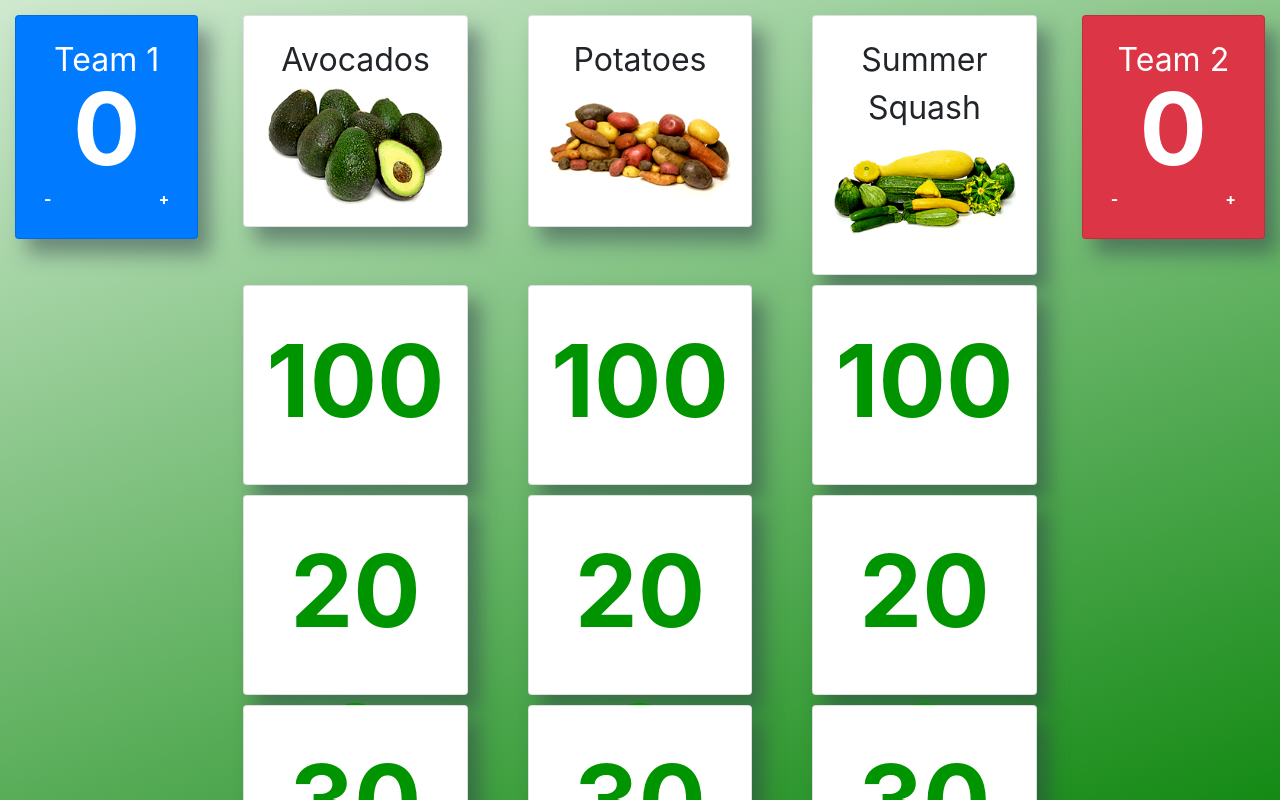
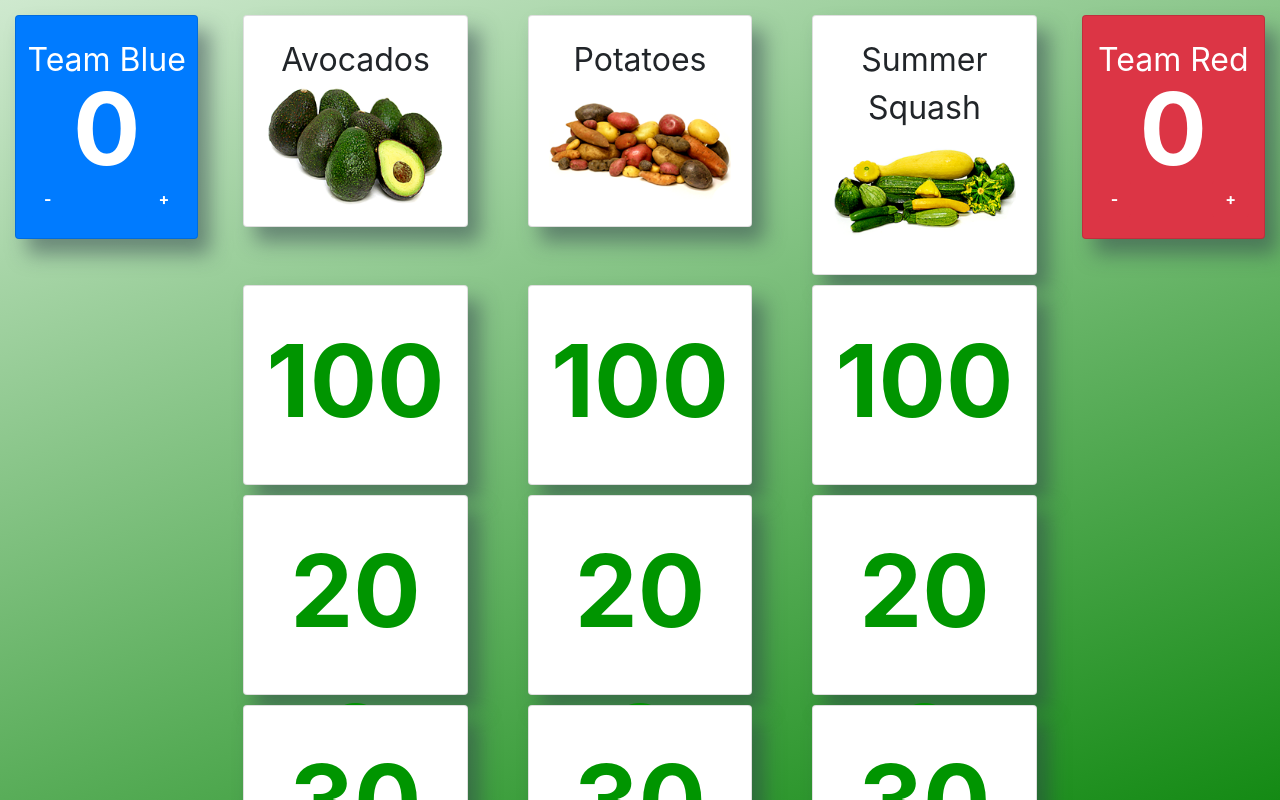
Before and after one commit to dakotadunn84/sp-pma-trivia, a React (Create React App) app: page / in a window 1280 px wide. Shown: the top 800 px of the page. Built offline with nearby package versions, Linux system fonts and the light colour scheme.

Commit message:
Update Team Names

```diff
--- a/src/App.js
+++ b/src/App.js
@@ -136,7 +136,7 @@ class App extends React.Component {
           <Row className="row justify-content-between h-100">
             <Col xs="6" sm="4" lg="2">
               <Player2Card
-                category="Team 1"
+                category="Team Blue"
                 score={this.state.player1score}
                 color="primary"
                 playerscorepositiveadjust={this.onP1ScorePositiveAdjust}
@@ -371,7 +371,7 @@ class App extends React.Component {
             </Col>
             <Col xs="6" sm="4" lg="2" className="d-flex flex-column">
               <Player2Card
-                category="Team 2"
+                category="Team Red"
                 score={this.state.player2score}
                 color="danger"
                 playerscorepositiveadjust={this.onP2ScorePositiveAdjust}
--- a/src/components/Modal.js
+++ b/src/components/Modal.js
@@ -63,9 +63,9 @@ class Modalmine extends React.Component {
                             <ModalBody>{this.props.answer}<br />{this.props.funfact}</ModalBody>
                             <ModalFooter className="justify-content-center">
                                 <Row className="justify-content-between footers">
-                                    <Button color="primary" onClick={this.props.questioncardP1ScoreUpdate}>Team 1</Button>
+                                    <Button color="primary" onClick={this.props.questioncardP1ScoreUpdate}>Team Blue</Button>
                                     <Button color="secondary" onClick={this.props.onNobodyClick}>No Winner</Button>
-                                    <Button color="danger" onClick={this.props.questioncardP2ScoreUpdate}>Team 2</Button>
+                                    <Button color="danger" onClick={this.props.questioncardP2ScoreUpdate}>Team Red</Button>
                                 </Row>
                             </ModalFooter>
                         </Modal>
```
